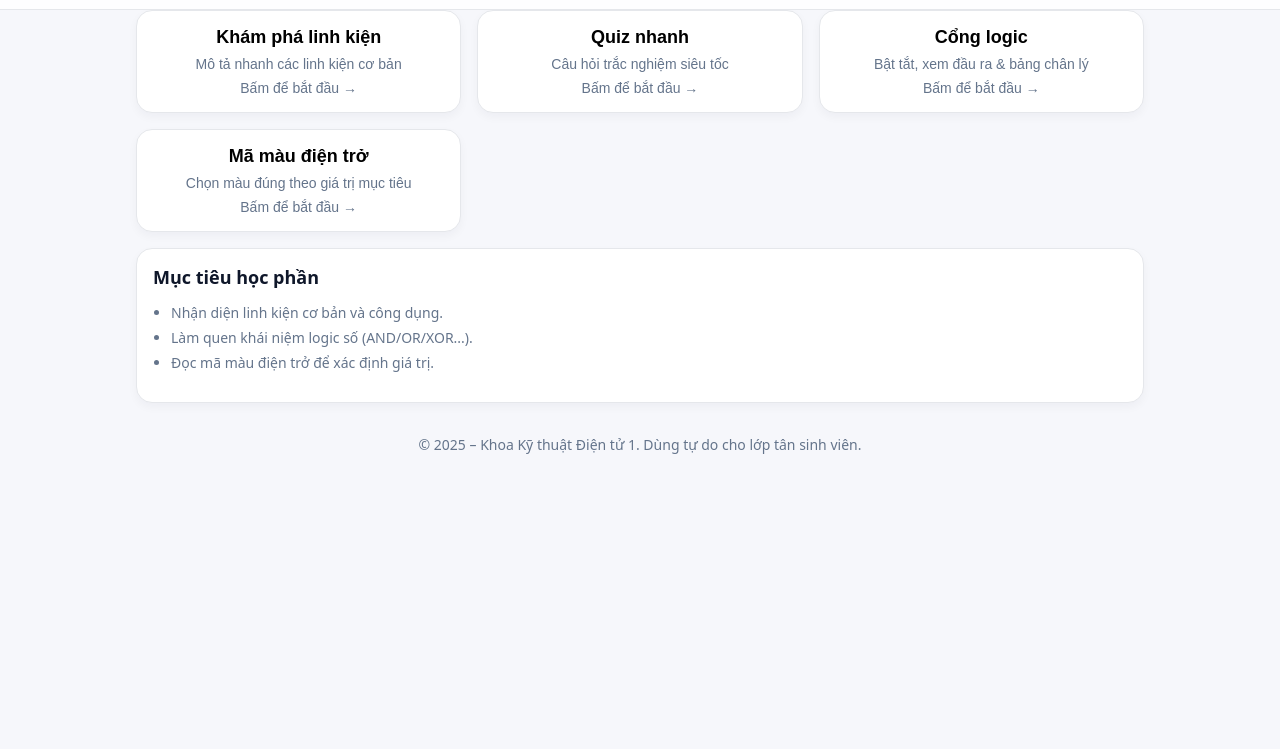
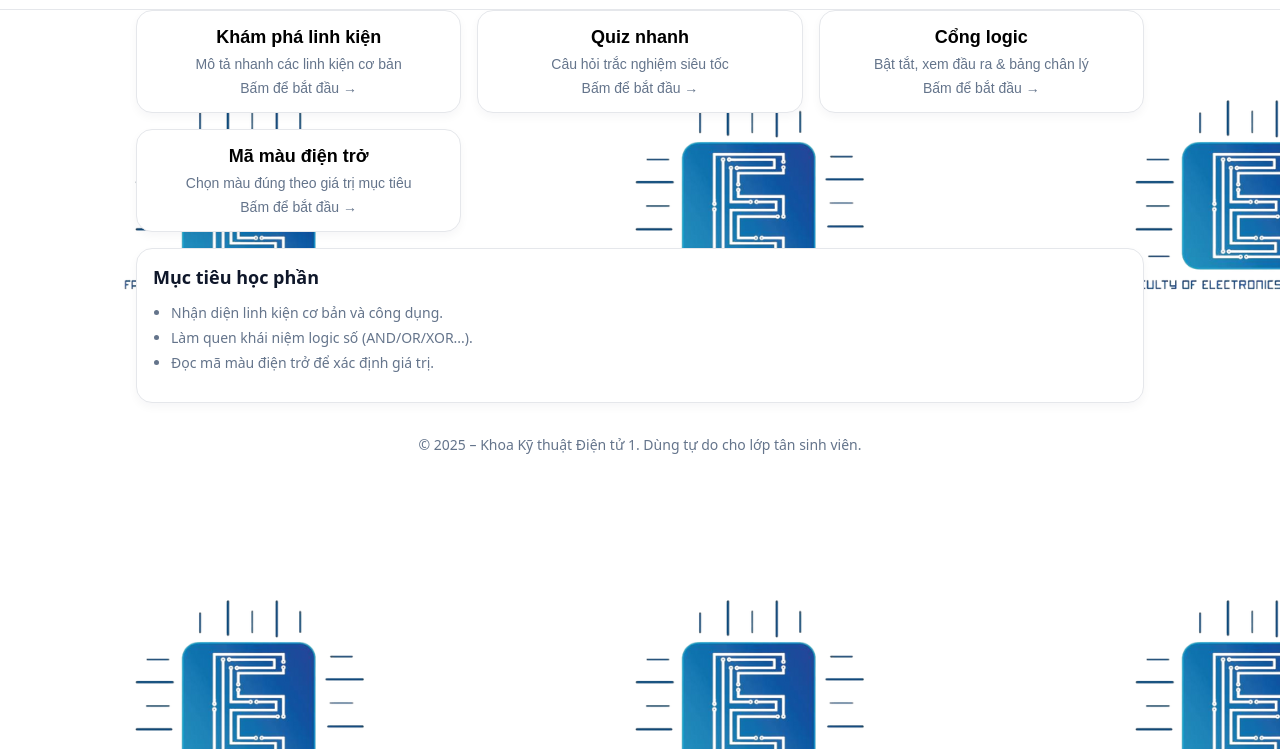
Before and after one commit to ecchallenge/KTDT1, a plain HTML site: page index.html in a window 1280 px wide. Shown: the part 51-800 px from the top of the page. Drawn offline with Linux system fonts and the light colour scheme.

Commit message:
Update index.html

```diff
--- a/index.html
+++ b/index.html
@@ -20,7 +20,7 @@
       --border: #e5e7eb;
     }
     * { box-sizing: border-box; }
-    body { margin: 0; font-family: system-ui, -apple-system, Segoe UI, Roboto, Helvetica, Arial, 'Apple Color Emoji', 'Segoe UI Emoji'; background: var(--bg); color: var(--text); }
+    body { margin: 0; font-family: system-ui, -apple-system, Segoe UI, Roboto, Helvetica, Arial, 'Apple Color Emoji', 'Segoe UI Emoji'; background: url("logo.png"); color: var(--text); }
     a { color: inherit; }
 
     /* Layout */
```
